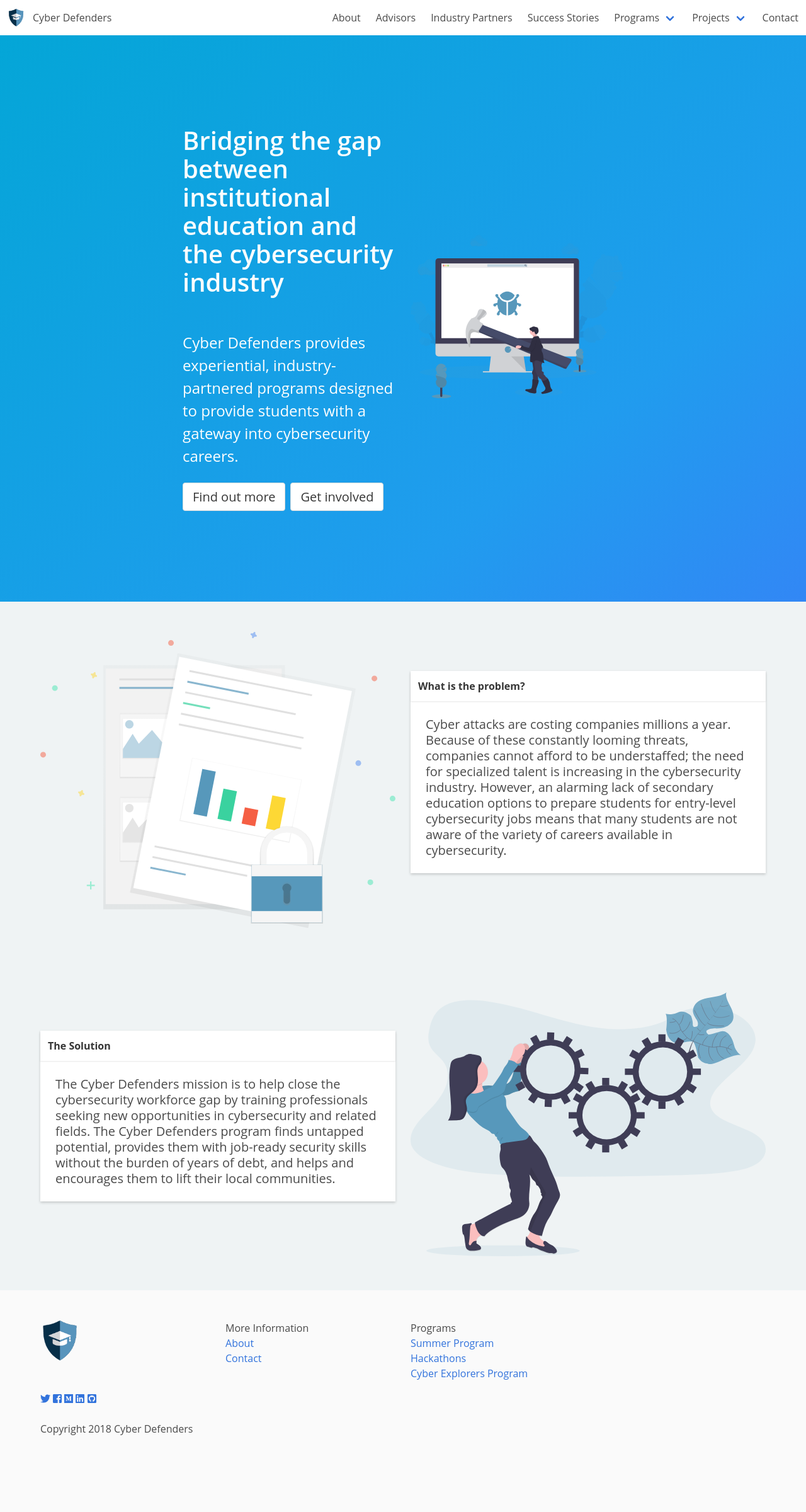
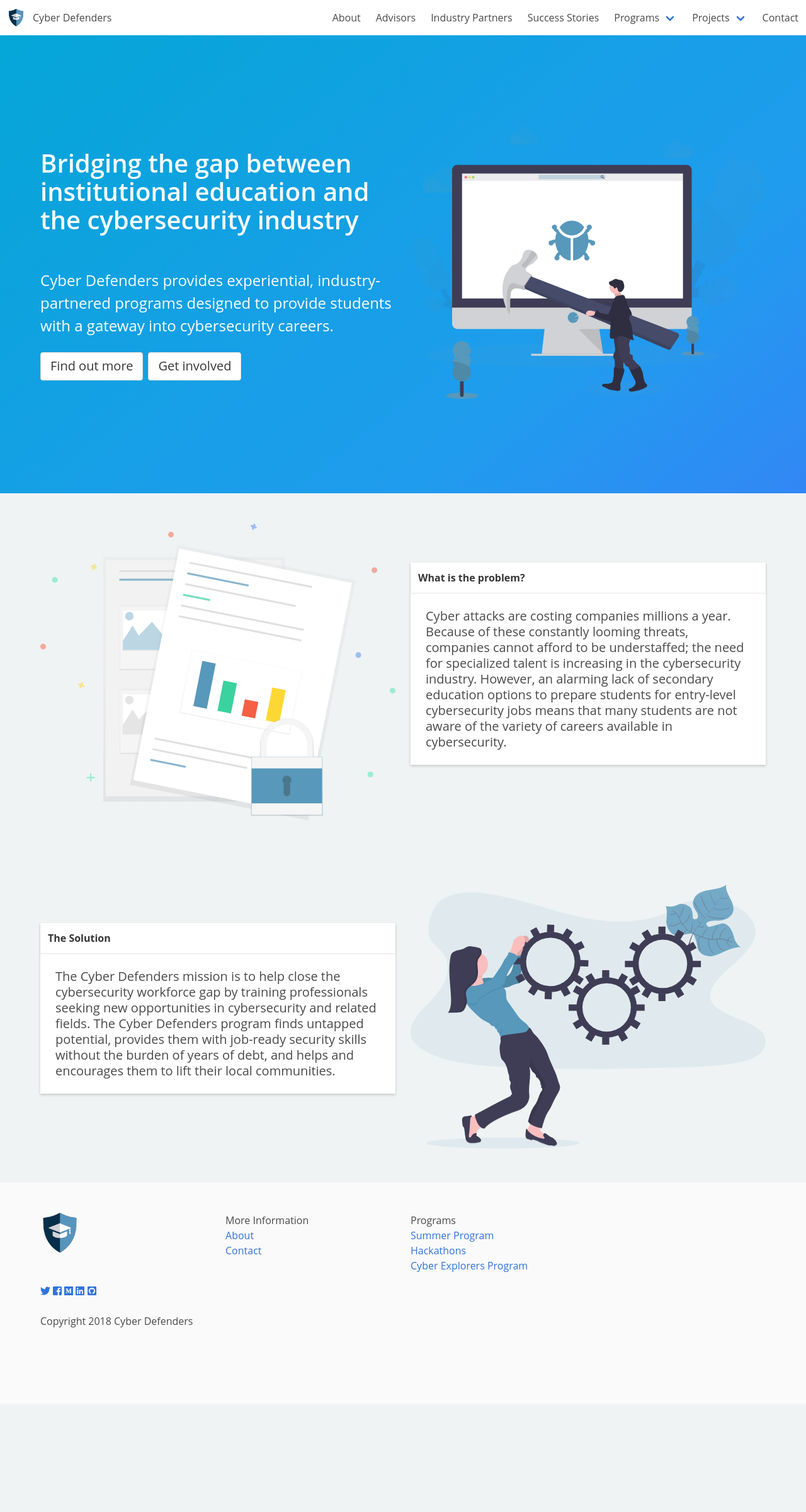
Before and after one commit to cyberdefendersprogram/www-homepage, a Jekyll site: the page built from index.html, in a window 1280 px wide. Shown: the whole page at 63% size. Built offline with Jekyll 4.4.1, drawn with Linux system fonts in a browser that asks for light colours; nearby versions of some CDN libraries; after the commit the page ends 2229 px from its top, so only the background shows below that.

Commit message:
Fixing hero element

```diff
--- a/assets/css/main.css
+++ b/assets/css/main.css
@@ -2,9 +2,7 @@
     background: #EFF3F4;
     font-family:'Open Sans', serif;
   }
-  .hero-body .container {
-    max-width: 700px;
-  }
+
   .hero-body .title {
     color: hsl(192,17%,99%) !important;
   }
```
